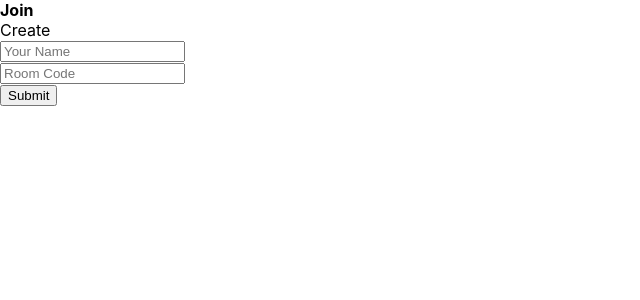
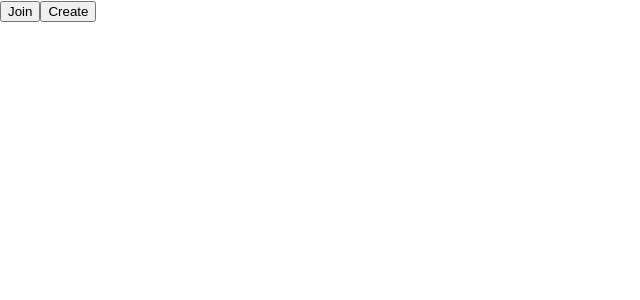
Before and after one commit to daltonscharff/spell-together, a React (Create React App) app in the folder packages/web-react-router/: page / in a window 1280 px wide. Shown: the top 300 px of the page, without its empty margins (0-640 px from the left). Built offline with nearby package versions, Linux system fonts and the light colour scheme.

Commit message:
creates separate pages for join and create rooms

```diff
--- a/packages/web-react-router/src/components/CreateRoom.tsx
+++ b/packages/web-react-router/src/components/CreateRoom.tsx
@@ -1,26 +1,18 @@
-import { useStore } from "../store";
 import { useForm } from "react-hook-form";
 import { useEffect, useState } from "react";
 import { useNavigate } from "react-router-dom";
 import { useUser } from "../contexts/UserContext";
-
-type Props = {
-  createdShortcode: string;
-  setCreatedShortcode: (shortcode: string) => void;
-};
 
 function generateRoomUrl(shortcode: string) {
   const { protocol, host } = window.location;
   return `${protocol}//${host}/rooms/${shortcode.toUpperCase()}`;
 }
 
-export function CreateRoom(props: Props) {
+export function CreateRoom() {
   const navigate = useNavigate();
   const { username, setUsername } = useUser();
-  // const setGlobalUsername = useStore((state) => state.setUsername);
-  const setGlobalShortcode = useStore((state) => state.setShortcode);
 
-  const [shortcode, setShortcode] = useState<string>(props.createdShortcode);
+  const [shortcode, setShortcode] = useState<string>("");
   const [roomUrl, setRoomUrl] = useState<string>("");
 
   useEffect(() => {
@@ -41,11 +33,8 @@ export function CreateRoom(props: Props) {
     if (Object.entries(errors).length !== 0) {
       return;
     }
-    // setGlobalUsername(data.username);
     setUsername(data.username);
-    props.setCreatedShortcode("abc123");
     setShortcode("abc123");
-    setGlobalShortcode("abc123");
   };
 
   const onGoToRoomClick = () => {
--- a/packages/web-react-router/src/components/JoinRoom.tsx
+++ b/packages/web-react-router/src/components/JoinRoom.tsx
@@ -1,10 +1,11 @@
-import { useStore } from "../store";
 import { useForm } from "react-hook-form";
 import { useNavigate } from "react-router-dom";
+import { useUser } from "../contexts/UserContext";
+import useStore from "../store";
 
 export function JoinRoom() {
   const navigate = useNavigate();
-  const setUsername = useStore((state) => state.setUsername);
+  const { username, setUsername } = useUser();
   const setShortcode = useStore((state) => state.setShortcode);
 
   const {
@@ -13,7 +14,7 @@ export function JoinRoom() {
     formState: { errors },
   } = useForm({
     defaultValues: {
-      username: useStore((state) => state.username),
+      username: username ?? "",
       shortcode: useStore((state) => state.shortcode),
     },
   });
--- a/packages/web-react-router/src/components/Selector.tsx
+++ b/packages/web-react-router/src/components/Selector.tsx
@@ -1,20 +1,22 @@
 type Props = {
-  items: string[];
-  selectedIndex: number;
-  setSelectedIndex: (i: number) => void;
+  items: {
+    value: string;
+    onClick?: () => void;
+  }[];
+  selectedIndex?: number;
 };
 
-export function Selector({ items, selectedIndex, setSelectedIndex }: Props) {
+export function Selector({ items, selectedIndex = 0 }: Props) {
   return (
     <div>
       {items.map((item, i) => {
         return i === selectedIndex ? (
-          <b key={`${i}${item}`} onClick={() => setSelectedIndex(i)}>
-            {item}
+          <b key={`${i}${item}`} onClick={item.onClick}>
+            {item.value}
           </b>
         ) : (
-          <div key={`${i}${item}`} onClick={() => setSelectedIndex(i)}>
-            {item}
+          <div key={`${i}${item}`} onClick={item.onClick}>
+            {item.value}
           </div>
         );
       })}
--- /dev/null
+++ b/packages/web-react-router/src/layouts/RoomSelection.tsx
@@ -0,0 +1,30 @@
+import { PropsWithChildren } from "react";
+import { useNavigate } from "react-router-dom";
+import { Selector } from "../components/Selector";
+
+type Props = PropsWithChildren<{
+  selectedIndex?: number;
+}>;
+
+export function RoomSelection({ selectedIndex = 0, children }: Props) {
+  const navigate = useNavigate();
+
+  return (
+    <>
+      <Selector
+        items={[
+          {
+            value: "Join",
+            onClick: () => navigate("/rooms/join"),
+          },
+          {
+            value: "Create",
+            onClick: () => navigate("/rooms/create"),
+          },
+        ]}
+        selectedIndex={selectedIndex}
+      />
+      {children}
+    </>
+  );
+}
--- a/packages/web-react-router/src/pages/Home.tsx
+++ b/packages/web-react-router/src/pages/Home.tsx
@@ -1,36 +1,12 @@
-import { useState } from "react";
-import { CreateRoom } from "../components/CreateRoom";
-import { JoinRoom } from "../components/JoinRoom";
-import { Selector } from "../components/Selector";
+import { useNavigate } from "react-router-dom";
 
 export function Home() {
-  const [selectedPageIndex, setSelectedPageIndex] = useState<number>(0);
-  const [createdShortcode, setCreatedShortcode] = useState<string>("");
-
-  const pages = [
-    {
-      name: "Join",
-      page: <JoinRoom />,
-    },
-    {
-      name: "Create",
-      page: (
-        <CreateRoom
-          createdShortcode={createdShortcode}
-          setCreatedShortcode={setCreatedShortcode}
-        />
-      ),
-    },
-  ];
+  const navigate = useNavigate();
 
   return (
     <>
-      <Selector
-        items={pages.map((page) => page.name)}
-        selectedIndex={selectedPageIndex}
-        setSelectedIndex={setSelectedPageIndex}
-      />
-      {pages[selectedPageIndex].page}
+      <button onClick={() => navigate("/rooms/join")}>Join</button>
+      <button onClick={() => navigate("/rooms/create")}>Create</button>
     </>
   );
 }
--- a/packages/web-react-router/src/router.tsx
+++ b/packages/web-react-router/src/router.tsx
@@ -1,4 +1,7 @@
 import { BrowserRouter, Routes, Route } from "react-router-dom";
+import { CreateRoom } from "./components/CreateRoom";
+import { JoinRoom } from "./components/JoinRoom";
+import { RoomSelection } from "./layouts/RoomSelection";
 import { Home, Room } from "./pages";
 
 export const Router = () => {
@@ -7,9 +10,27 @@ export const Router = () => {
       <Routes>
         <Route path="/">
           <Route index element={<Home />} />
+        </Route>
+        <Route path="/rooms/">
+          <Route
+            path="/rooms/join"
+            element={
+              <RoomSelection>
+                <JoinRoom />
+              </RoomSelection>
+            }
+          />
+          <Route
+            path="/rooms/create"
+            element={
+              <RoomSelection selectedIndex={1}>
+                <CreateRoom />
+              </RoomSelection>
+            }
+          />
           <Route path="/rooms/:shortcode" element={<Room />} />
-          <Route path="*" element={<div>404: Page not found</div>} />
         </Route>
+        <Route path="*" element={<div>404: Page not found</div>} />
       </Routes>
     </BrowserRouter>
   );
```
